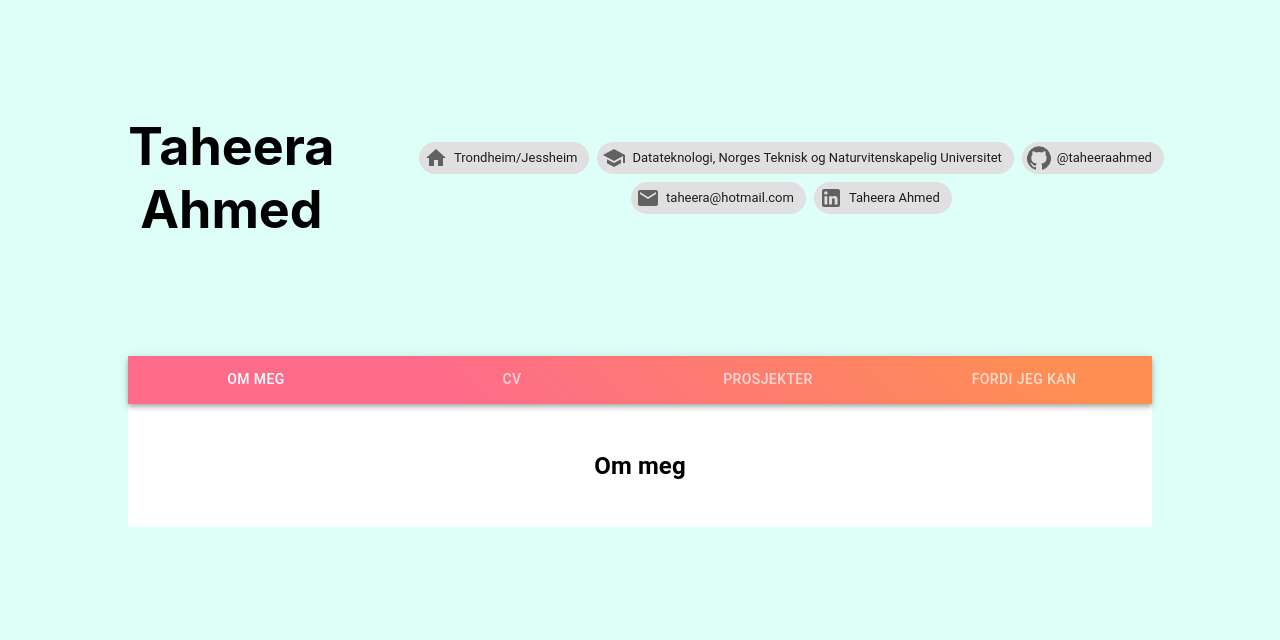
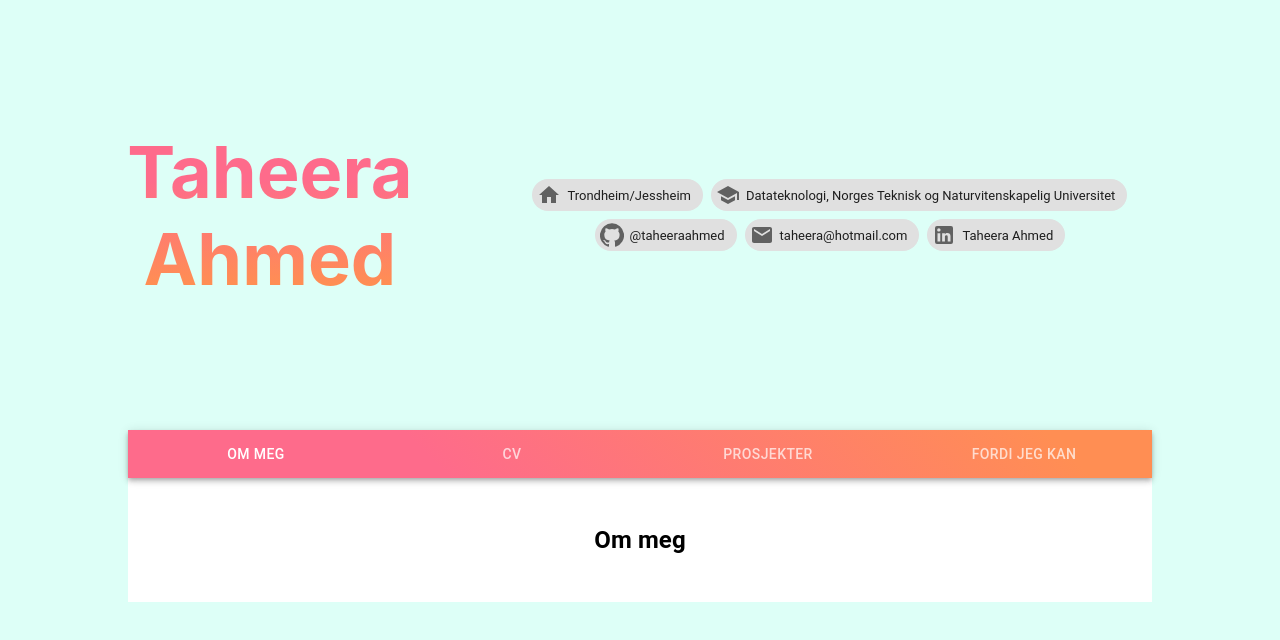
Before and after one commit to taheeraahmed/Making-a-react-app, a React (Create React App) app: page / in a window 1280 px wide. Shown: the top 640 px of the page. Built offline with nearby package versions, Linux system fonts and the light colour scheme.

Commit message:
Added style to h1

```diff
--- a/src/App.css
+++ b/src/App.css
@@ -14,3 +14,10 @@
   margin: auto;
   width:80%;
 }
+
+h1 {
+  font-size: 72px;
+  background: -webkit-linear-gradient(#FE6B8B 30%, #FF8E53 90%);
+  -webkit-background-clip: text;
+  -webkit-text-fill-color: transparent;
+}
```
